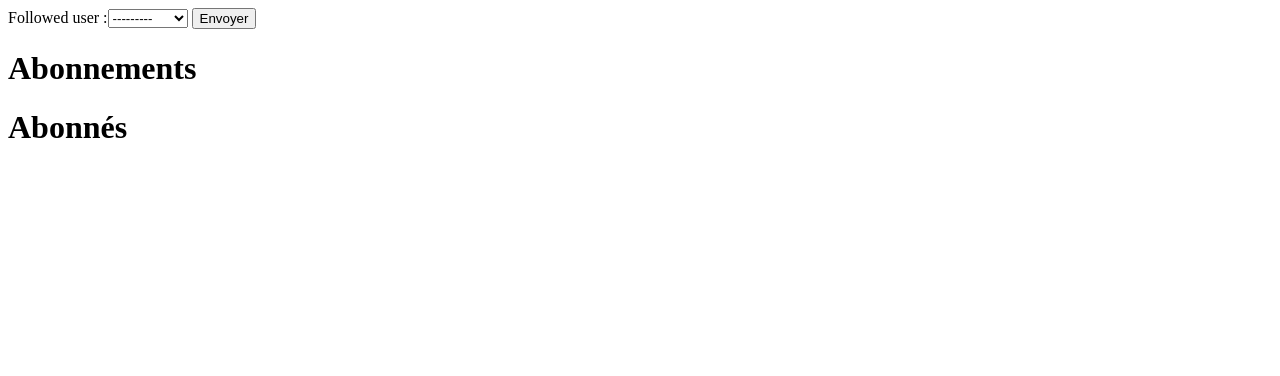
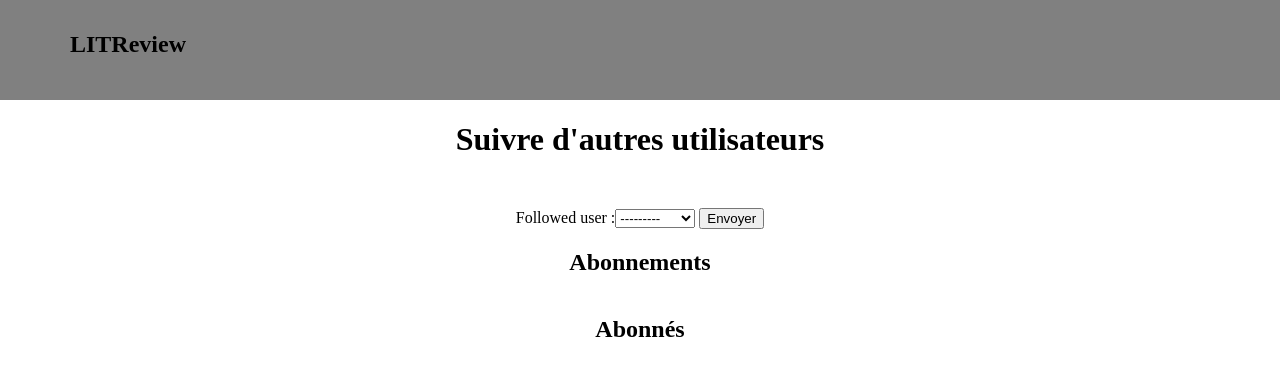
Before and after one commit to Pierre12412/LITReview, a Django app: page /followed/ in a window 1280 px wide. Shown: the top 376 px of the page. Run offline with Django 3.2, Linux system fonts and the light colour scheme; data comes from the database, SQL or seed files in the repository.

Commit message:
follow css

```diff
--- /dev/null
+++ b/src/posts/static/css/followed.css
@@ -0,0 +1,35 @@
+.content{
+    margin: 0 auto;
+    display : flex;
+    flex-direction : column;
+    justify-content: space-around;
+    width : 50%;
+    margin-top : 50px;
+    align-items:center;
+}
+
+.tableau_abonnements, .tableau_abonnés
+{
+    border-collapse : collapse;
+}
+
+td
+{
+   border : 1px solid black;
+   padding : 5px;
+}
+
+.tableau_abonnements tr td:nth-child(1)
+{
+    width: 500px;
+}
+
+.tableau_abonnements tr td:nth-child(2)
+{
+    width: 100px;
+}
+
+.tableau_abonnés tr td:nth-child(1)
+{
+    width : 600px;
+}
--- a/src/utilisateurs/templates/followed.html
+++ b/src/utilisateurs/templates/followed.html
@@ -1,22 +1,32 @@
-<!DOCTYPE html>
-<html lang="en">
-<head>
-    <meta charset="UTF-8">
-    <title>Title</title>
-</head>
-<body>
+{% extends 'base.html' %}
+{% load static %}
+{% block title %}
+<h1>Suivre d'autres utilisateurs</h1>
+{% endblock %}
+{% block content %}
+<link rel="stylesheet" href="{% static 'css/followed.css' %}">
+<div class="content">
     <form method="POST" id="form">
         {% csrf_token %}
         {{ form }}
         <input type="submit" value="Envoyer">
     </form>
-    <h1>Abonnements</h1>
+    <h2>Abonnements</h2>
+    <table class="tableau_abonnements">
     {% for abonnement in abonnements %}
-       <h2>{{abonnement.username}}</h2>
+        <tr>
+            <td>{{abonnement.username}}</td>
+            <td>Désabonner</td>
+        </tr>
     {% endfor %}
-    <h1>Abonnés</h1>
+    </table>
+    <h2>Abonnés</h2>
+    <table class="tableau_abonnés">
     {% for abonné in abonnés %}
-       <h2>{{abonné.username}}</h2>
+       <tr>
+            <td>{{abonné.username}}</td>
+        </tr>
     {% endfor %}
-</body>
-</html>
+        </table>
+</div>
+{% endblock %}
```
